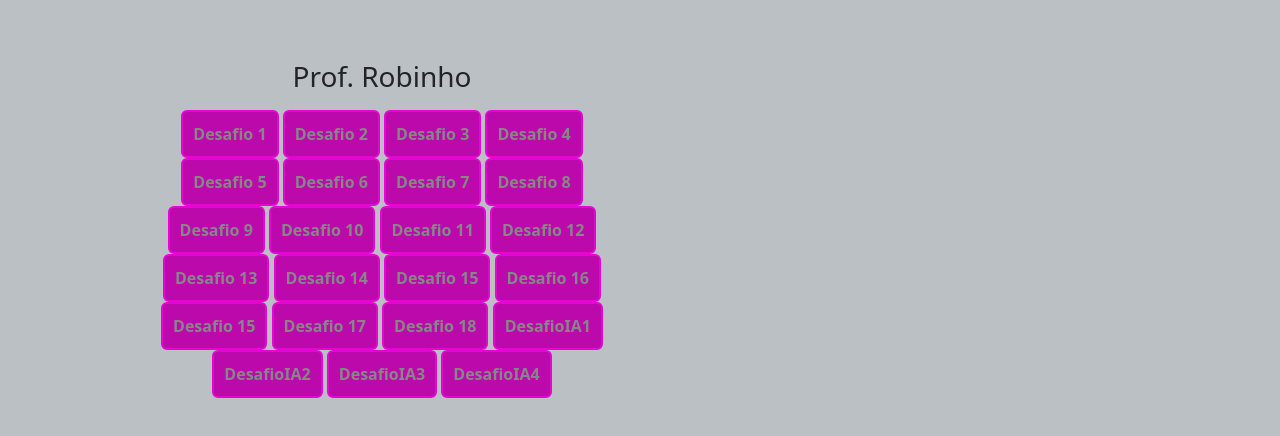
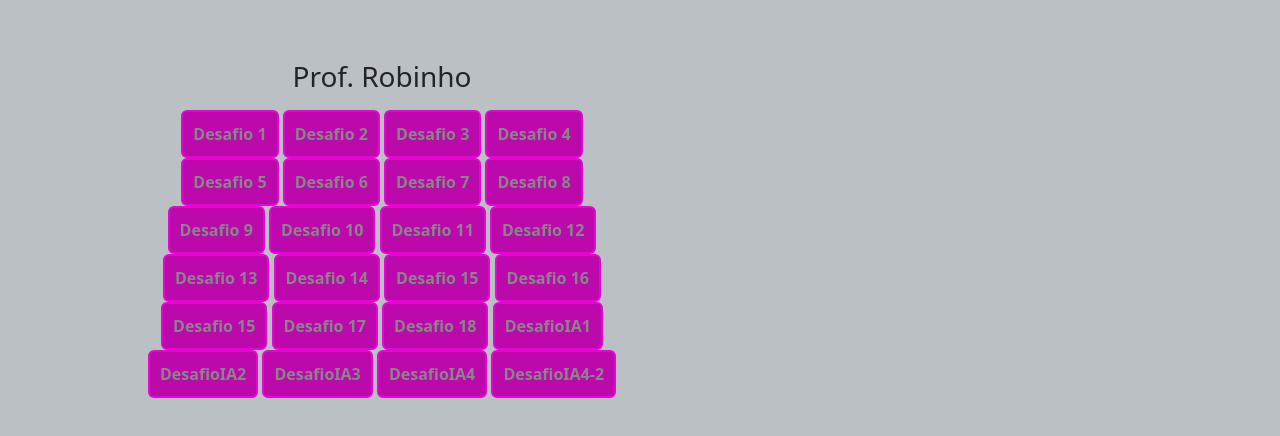
Before and after one commit to Gabrielnxnx/desafiosrobison, a plain HTML site: page index.html in a window 1280 px wide. Shown: the part 76-512 px from the top of the page. Drawn offline with nearby package versions, Linux system fonts and the light colour scheme.

Commit message:
Update index.html

```diff
--- a/index.html
+++ b/index.html
@@ -65,6 +65,7 @@
                                 <a href="desafioIA2.html" class="btn btn-info link-a-1">DesafioIA2</a>
                                 <a href="desafioIA3.html" class="btn btn-info link-a-1">DesafioIA3</a>
                                 <a href="desafioIA4.html" class="btn btn-info link-a-1">DesafioIA4</a>
+                                <a href="DesafioIA4-2.html" class="btn btn-info link-a-1">DesafioIA4-2</a>
                         </section>
                     </div>
 
```
